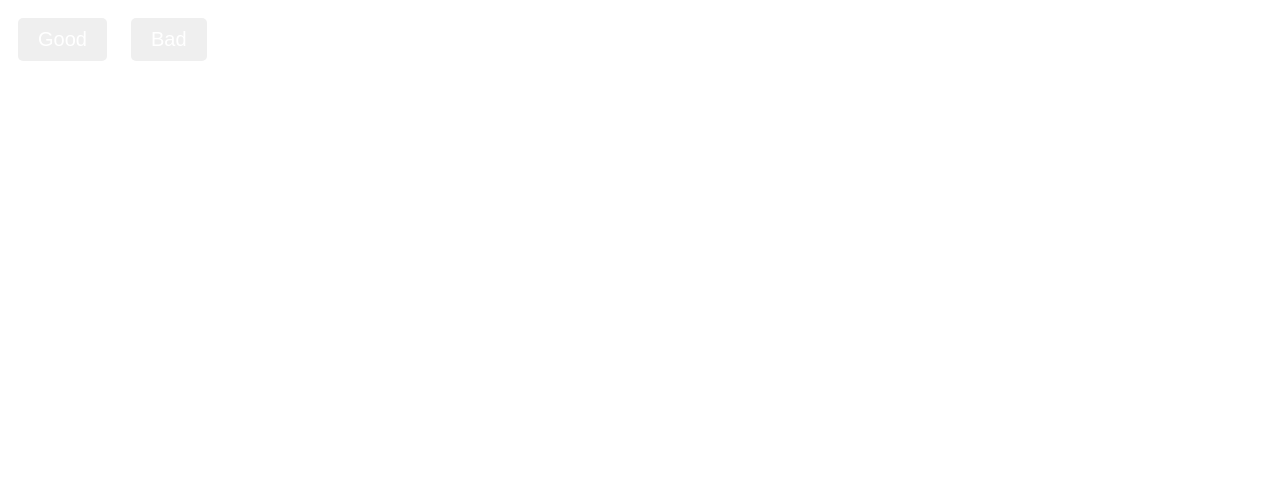
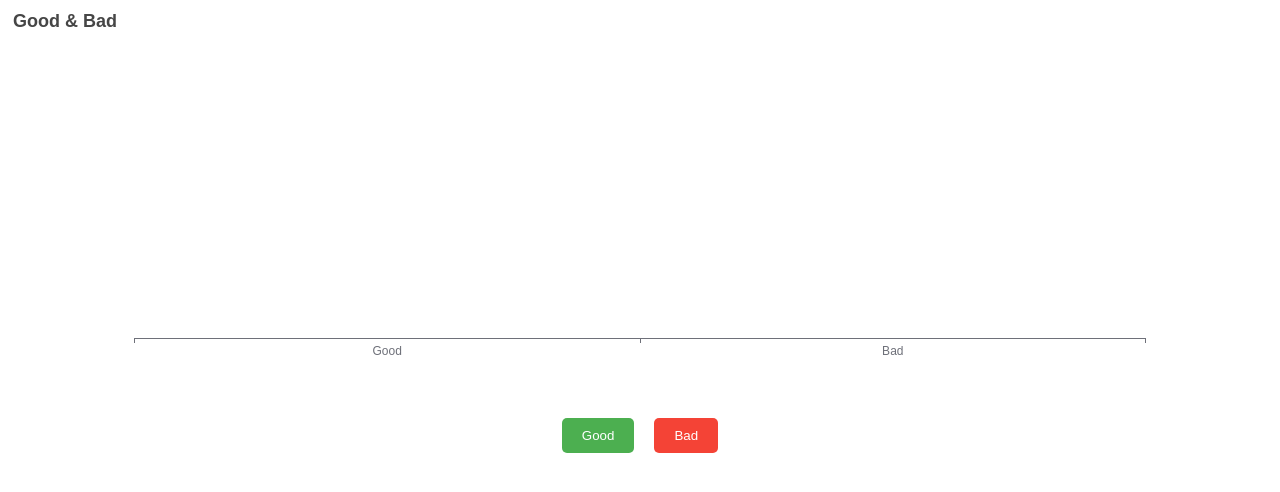
Before and after one commit to kalawaja/good-bad, a plain HTML site: page index.html in a window 1280 px wide. Drawn offline with nearby package versions, Linux system fonts and the light colour scheme.

Commit message:
fix styles

```diff
--- a/style.css
+++ b/style.css
@@ -1,39 +1,39 @@
-#graph-container {
-  position: relative;
-  width: 400px;
+#chart {
+  width: auto;
   height: 400px;
-  border: 1px solid black;
-  margin: 50px auto;
+  display: flex;
+  flex-direction: column;
+  justify-content: center;
+  align-items: center;
 }
 
-canvas {
-  position: absolute;
-  top: 0;
-  left: 0;
-}
-
-#button-container {
-  position: absolute;
-  bottom: 0;
-  left: 0;
+.buttons {
   width: 100%;
-  text-align: center;
+  height: auto;
+  display: flex;
+  flex-direction: row;
+  justify-content: center;
+  align-items: center;
 }
 
 button {
+  align-items: center;
+  justify-content: center;
+  display: inline-flex;
   padding: 10px 20px;
   margin: 10px;
-  font-size: 20px;
-  color: white;
+  font-size: auto;
   border: none;
   border-radius: 5px;
   cursor: pointer;
 }
 
-#good-button {
-  background-color: green;
+#btn-good {
+  color: #fff;
+  background-color: #4caf50;
 }
 
-#bad-button {
-  background-color: red;
+#btn-bad {
+  color: #fff;
+  background-color: #f44336;
 }
```
